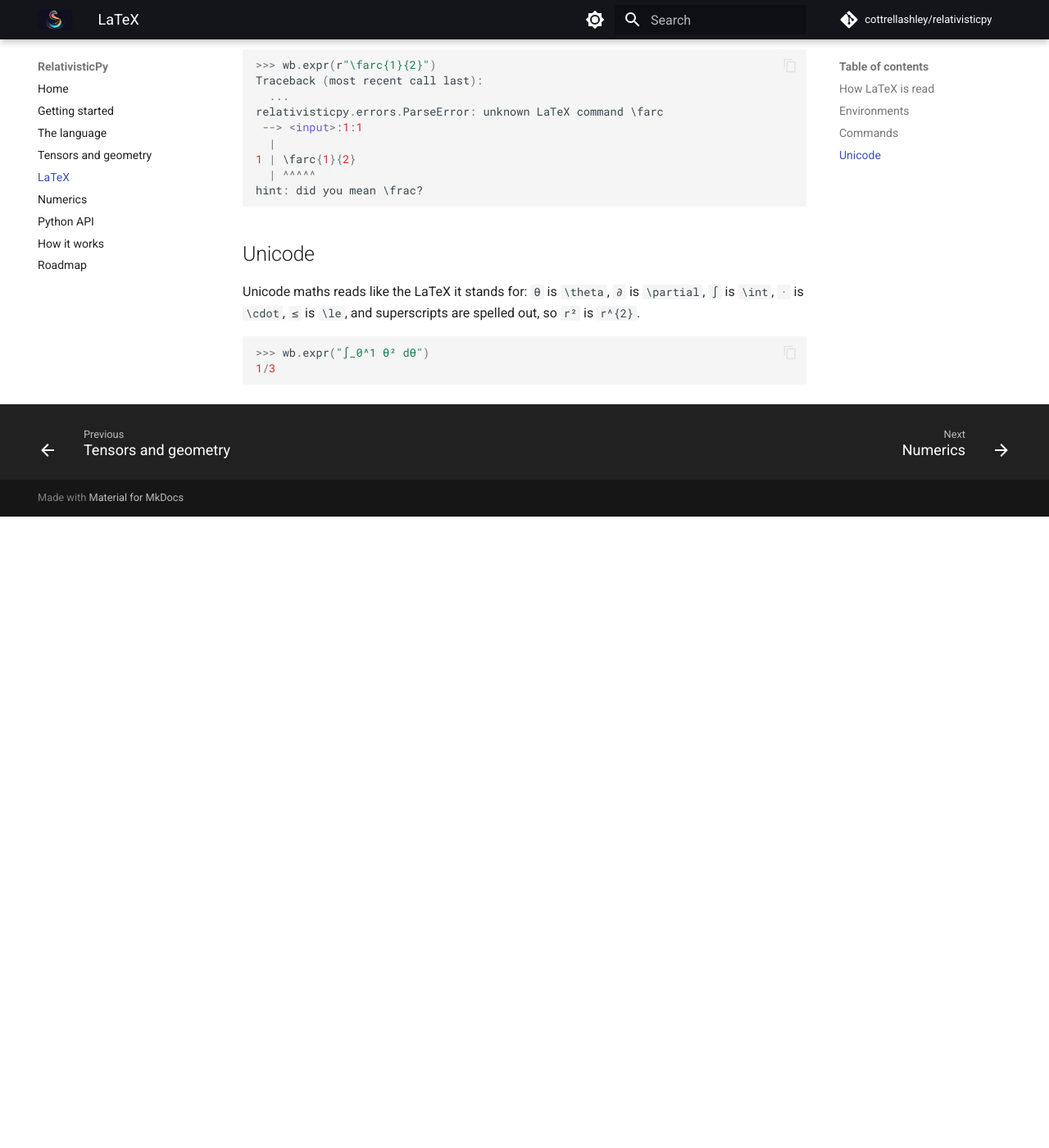
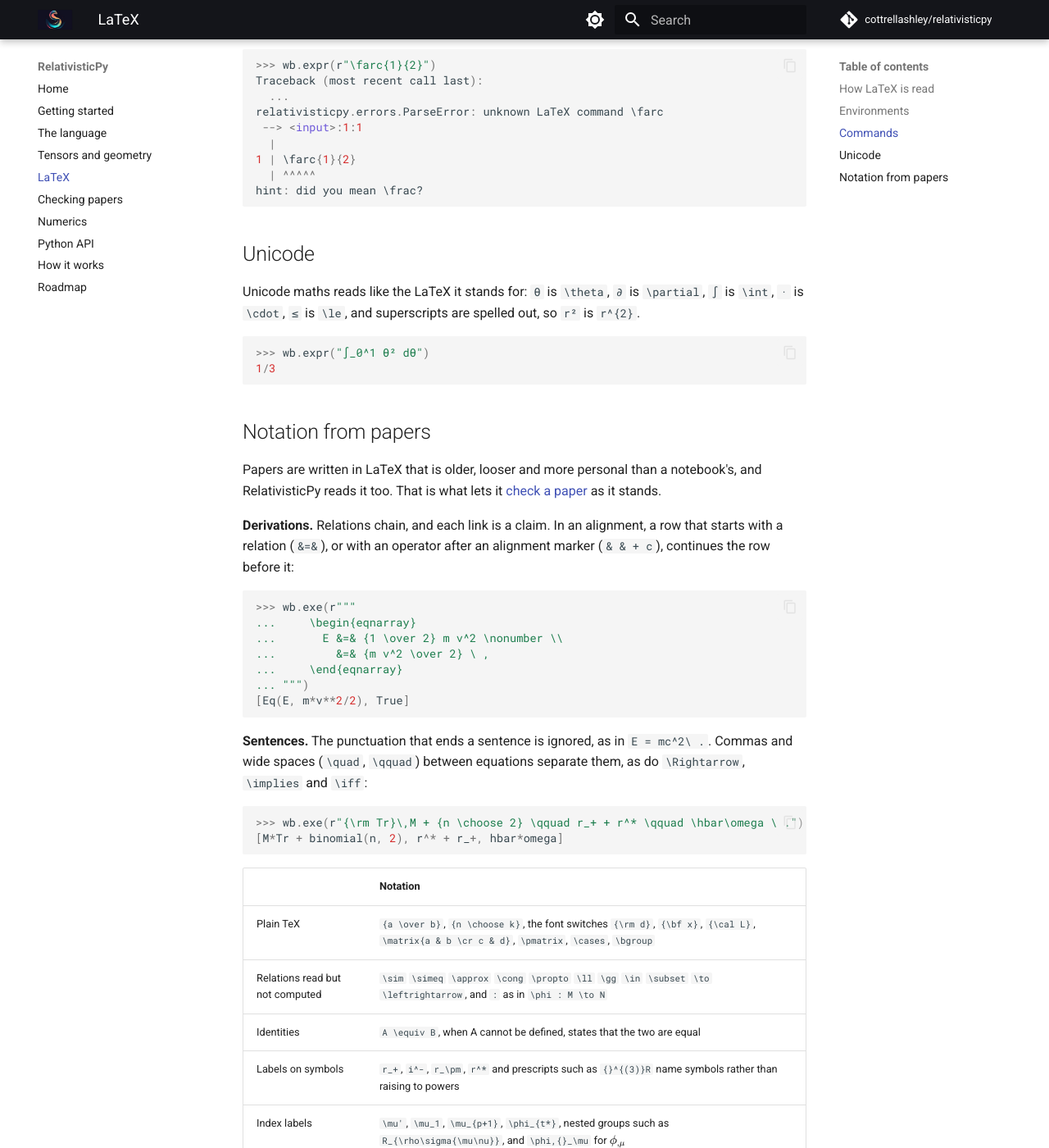
Before and after one commit to cottrellashley/relativisticpy, an MkDocs documentation site: the page built from docs/latex.md, in a window 1280 px wide and 1400 px high, scrolled down 2334 px. Shown: the whole window at 82% size. Built offline with MkDocs 1.6.1 and Material for MkDocs 9.7.7, drawn with Linux system fonts in a browser that asks for light colours; comment, search, counter and statistics services are not loaded; before the commit the page ends 2964 px from its top, so only the background shows below that; some of the changed text lies outside the part shown.

Commit message:
Document checking papers and the notation of papers
A Checking papers page, with the Carroll case study and the corpus
numbers; the notation of papers on the LaTeX page; Workbook.each and
check and Document in the Python API; and the README, changelog and
roadmap, where a visual engine built on Manim is the next step.

Co-Authored-By: Claude Opus 5.5 <noreply@anthropic.com>

````diff
--- a/docs/latex.md
+++ b/docs/latex.md
@@ -111,3 +111,58 @@ spelled out, so `r²` is `r^{2}`.
 1/3
 
 ```
+
+## Notation from papers
+
+Papers are written in LaTeX that is older, looser and more personal than a
+notebook's, and RelativisticPy reads it too. That is what lets it
+[check a paper](checking.md) as it stands.
+
+**Derivations.** Relations chain, and each link is a claim. In an alignment, a
+row that starts with a relation (`&=&`), or with an operator after an
+alignment marker (`& & + c`), continues the row before it:
+
+```python
+>>> wb.exe(r"""
+...     \begin{eqnarray}
+...       E &=& {1 \over 2} m v^2 \nonumber \\
+...         &=& {m v^2 \over 2} \ ,
+...     \end{eqnarray}
+... """)
+[Eq(E, m*v**2/2), True]
+
+```
+
+**Sentences.** The punctuation that ends a sentence is ignored, as in
+`E = mc^2\ .`. Commas and wide spaces (`\quad`, `\qquad`) between equations
+separate them, as do `\Rightarrow`, `\implies` and `\iff`:
+
+```python
+>>> wb.exe(r"{\rm Tr}\,M + {n \choose 2} \qquad r_+ + r^* \qquad \hbar\omega \ .")
+[M*Tr + binomial(n, 2), r^* + r_+, hbar*omega]
+
+```
+
+| | Notation |
+|---|---|
+| Plain TeX | `{a \over b}`, `{n \choose k}`, the font switches `{\rm d}`, `{\bf x}`, `{\cal L}`, `\matrix{a & b \cr c & d}`, `\pmatrix`, `\cases`, `\bgroup` |
+| Relations read but not computed | `\sim` `\simeq` `\approx` `\cong` `\propto` `\ll` `\gg` `\in` `\subset` `\to` `\leftrightarrow`, and `:` as in `\phi : M \to N` |
+| Identities | `A \equiv B`, when A cannot be defined, states that the two are equal |
+| Labels on symbols | `r_+`, `i^-`, `r_\pm`, `r^*` and prescripts such as `{}^{(3)}R` name symbols rather than raising to powers |
+| Index labels | `\mu'`, `\mu_1`, `\mu_{p+1}`, `\phi_{t*}`, nested groups such as `R_{\rho\sigma{\mu\nu}}`, and `\phi,{}_\mu` for \(\phi_{,\mu}\) |
+| Operators | `\Box` (\(\nabla^\mu\nabla_\mu\)), the Lie derivative `\pounds_V`, the wedge product `A_{\mu} \wedge B_{\nu}`, `\otimes`, `\pm` and `\mp` (both values) |
+| Not computed | `\cdots` and `\ldots`, the Hodge dual `*F`, composition `\circ`, integrals over regions `\int d^4x`, and sums over indices without limits, `\sum_b`, are read, and say why they cannot be computed |
+
+A relation that is read but not computed says so:
+
+```python
+>>> wb.expr(r"\rho \propto a^{-3}")
+Traceback (most recent call last):
+  ...
+relativisticpy.errors.CompileError: '∝' is read but not computed: RelativisticPy decides equations and inequalities
+ --> <input>:1:1
+  |
+1 | \rho \propto a^{-3}
+  | ^^^^^^^^^^^^^^^^^^^
+
+```
--- a/mkdocs.yml
+++ b/mkdocs.yml
@@ -11,6 +11,7 @@ nav:
   - The language: language.md
   - Tensors and geometry: tensors.md
   - LaTeX: latex.md
+  - Checking papers: checking.md
   - Numerics: numerics.md
   - Python API: python.md
   - How it works: architecture.md
````
Also changed, not shown: CHANGELOG.md (+22 -0 lines), README.md (+10 -0 lines), docs/checking.md (added, +154 -0 lines), docs/index.md (+4 -1 lines), docs/python.md (+25 -0 lines), docs/roadmap.md (+14 -0 lines).
